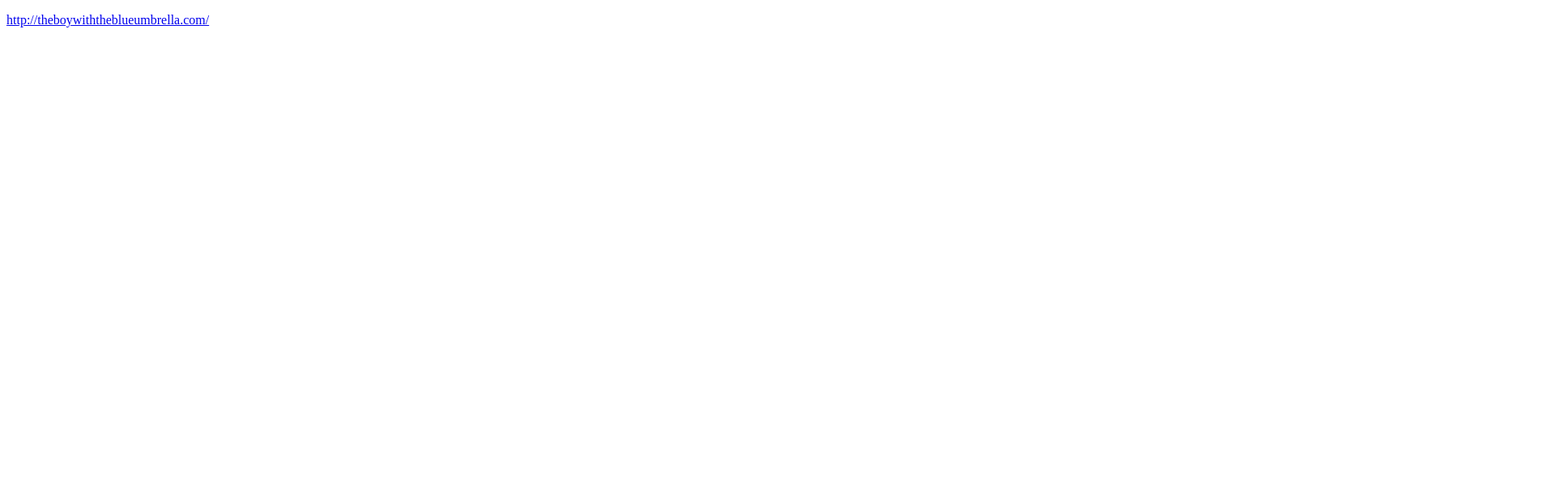
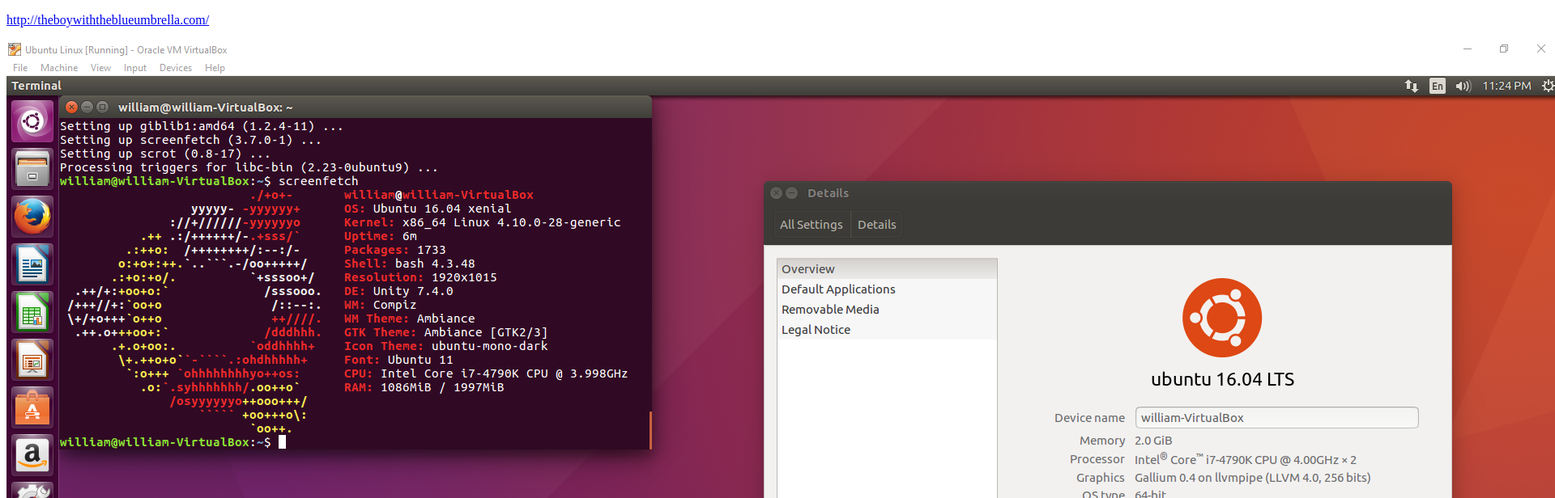
Before and after one commit to Guo-William/CS4550-Web-Dev, a plain HTML site: page hw01-index.html in a window 1280 px wide. Shown: the top 616 px of the page at 81% size, 1920 px wide, since content can reach past the window. Drawn offline with Linux system fonts and the light colour scheme.

Commit message:
Add image to hw01 index and sync with server

```diff
--- a/hw01-index.html
+++ b/hw01-index.html
@@ -6,6 +6,7 @@
     <p>
         <a href="http://theboywiththeblueumbrella.com/">http://theboywiththeblueumbrella.com/</a>
     </p>
+    <img src="ubuntu-16.04-screenshot.png" alt="ubtunu 16.04 screenshot">"
 </body>
 
 </html>
```
Also changed, not shown: hw01-status.txt, index.html (line endings or trailing spaces).
